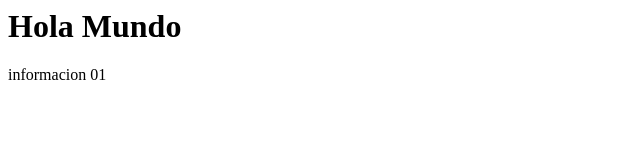
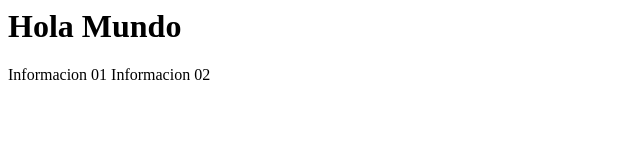
Before and after one commit to Ricardoegf/curso, a plain HTML site: page index.html in a window 1280 px wide. Shown: the full height of the page, 0-640 px from the left. Drawn offline with Linux system fonts and the light colour scheme.

Commit message:
Modificaciones

```diff
--- a/index.html
+++ b/index.html
@@ -1,4 +1,5 @@
 <h1>Hola Mundo </h1>
 <div>
-	informacion 01
+	Informacion 01
+	Informacion 02
 </div>
```
